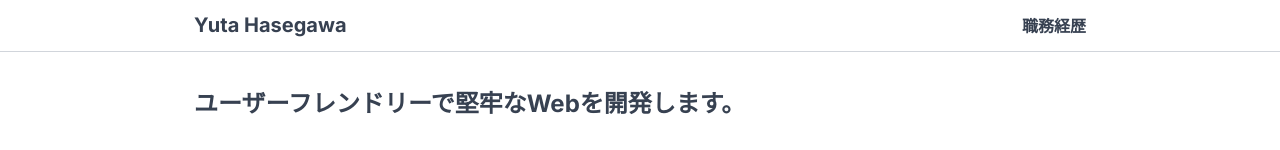
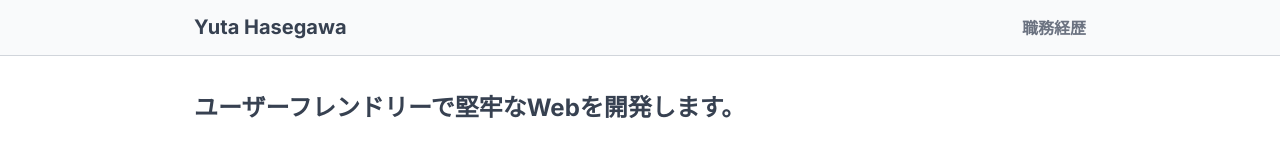
Before and after one commit to yha-1228/portfolio, a Next.js app: page / in a window 1280 px wide. Shown: the top 150 px of the page. Built offline with nearby package versions, Linux system fonts and the light colour scheme.

Commit message:
feat(header): ナビゲーションのビジュアルを更新

```diff
--- a/src/components/layout/header.tsx
+++ b/src/components/layout/header.tsx
@@ -16,7 +16,7 @@ const NavLink = React.forwardRef<HTMLAnchorElement, NavLinkProps>(
     return (
       <Link
         className={twMerge(
-          'relative inline-block py-[2px] font-bold',
+          'relative inline-flex items-center h-14 font-bold text-gray-500',
           'hover:text-primary-600',
           current &&
             "text-primary-600 before:absolute before:bottom-0 before:left-0 before:h-[2px] before:w-full before:bg-primary-600 before:content-['']",
@@ -43,7 +43,7 @@ const linkItems: NavLinkProps[] = [
 
 export default function Header() {
   return (
-    <header className="border-b border-solid border-b-gray-light-weak py-2">
+    <header className="flex h-14 items-center border-b border-solid border-b-gray-light-weak bg-gray-lightest">
       <Container>
         <nav className="flex items-center justify-between">
           <Link href="/" className="text-xl font-bold hover:underline">
```
